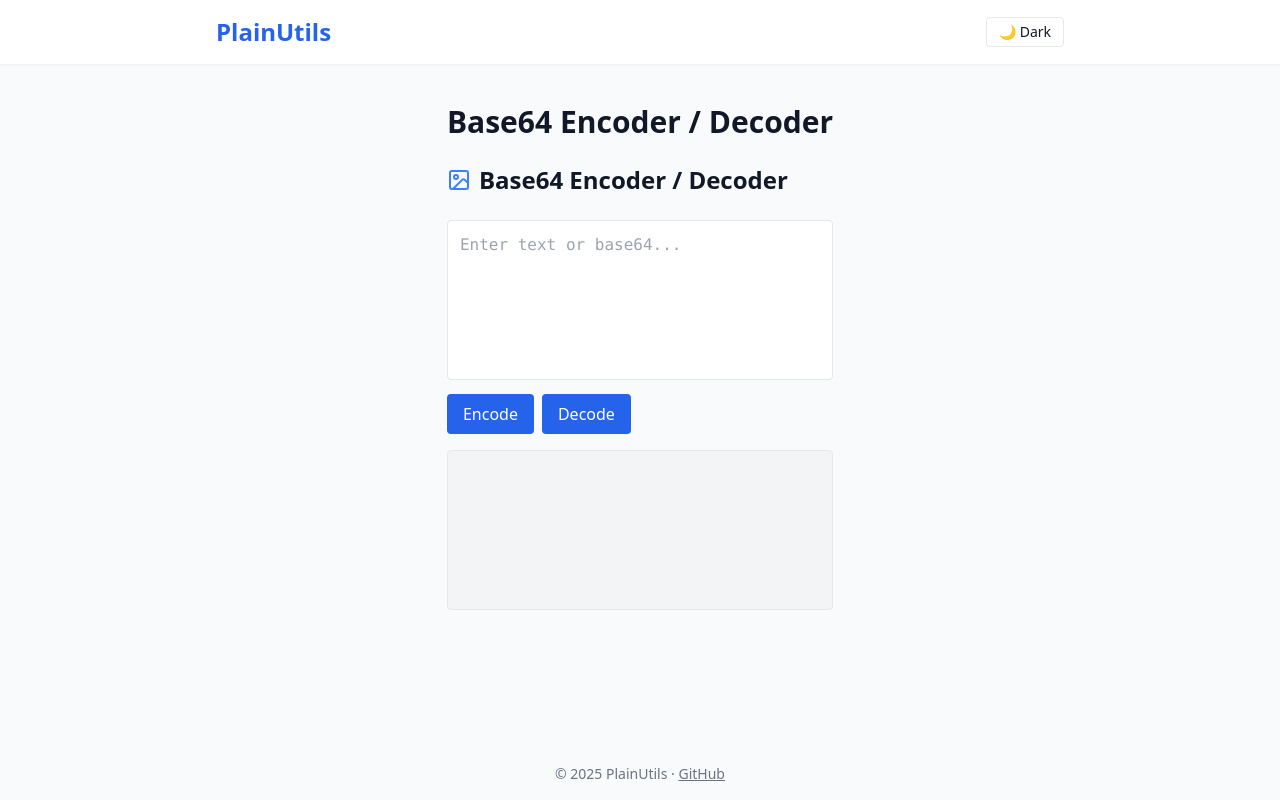
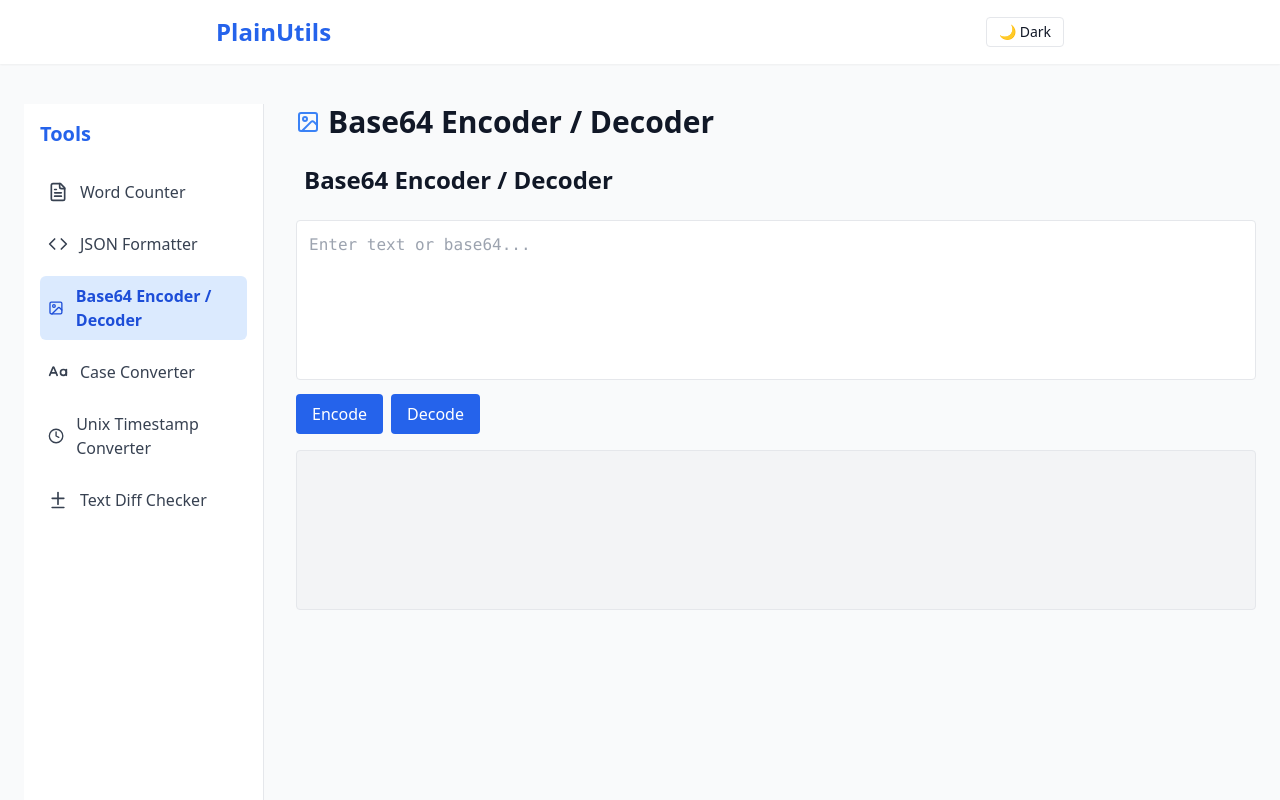
Before and after one commit to pingryte/plainutils, a Next.js app: page /tools/base64 in a window 1280 px wide. Shown: the top 800 px of the page. Built offline with nearby package versions, Linux system fonts and the light colour scheme.

Commit message:
Added tool switcher

```diff
--- a/components/Layout.js
+++ b/components/Layout.js
@@ -4,17 +4,56 @@ import { useRouter } from 'next/router';
 import DarkModeToggle from './DarkModeToggle';
 import { iconMap } from '../lib/iconMap';
 
+// ToolSwitcher component inside the same file for simplicity
+function ToolSwitcher() {
+  const router = useRouter();
+
+  const tools = [
+    { title: 'Word Counter', href: '/tools/word-counter' },
+    { title: 'JSON Formatter', href: '/tools/json-formatter' },
+    { title: 'Base64 Encoder / Decoder', href: '/tools/base64' },
+    { title: 'Case Converter', href: '/tools/case-converter' },
+    { title: 'Unix Timestamp Converter', href: '/tools/unix-timestamp' },
+    { title: 'Text Diff Checker', href: '/tools/text-diff' },
+  ];
+
+  return (
+    <nav className="w-60 min-h-screen bg-white dark:bg-gray-900 border-r border-gray-200 dark:border-gray-800 p-4 sticky top-0">
+      <h2 className="text-xl font-bold mb-6 text-blue-600 dark:text-blue-400">Tools</h2>
+      <ul className="space-y-3">
+        {tools.map(({ title, href }) => {
+          const isActive = router.pathname === href;
+          const Icon = iconMap[title];
+          return (
+            <li key={href}>
+              <Link
+                href={href}
+                className={`flex items-center gap-3 p-2 rounded-md ${isActive
+                  ? 'bg-blue-100 dark:bg-blue-900 text-blue-700 dark:text-blue-300 font-semibold'
+                  : 'text-gray-700 dark:text-gray-300 hover:bg-gray-100 dark:hover:bg-gray-800'
+                  }`}
+              >
+                {Icon && <Icon className="w-5 h-5" />}
+                {title}
+              </Link>
+            </li>
+          );
+        })}
+      </ul>
+    </nav>
+  );
+}
 
 export default function Layout({ title, children }) {
   const router = useRouter();
   const isHome = router.pathname === '/';
   const isToolPage = router.pathname.startsWith('/tools/');
   const toolSlug = isToolPage ? router.pathname.split('/').pop() : null;
-  const Icon = toolSlug ? iconMap[toolSlug] : null;
+  const Icon = title ? iconMap[title] : null;
 
   const formattedTitle = title || (
     toolSlug
-      ? toolSlug.replace(/-/g, ' ').replace(/\b\w/g, l => l.toUpperCase())
+      ? toolSlug.replace(/-/g, ' ').replace(/\b\w/g, (l) => l.toUpperCase())
       : 'PlainUtils'
   );
 
@@ -22,9 +61,15 @@ export default function Layout({ title, children }) {
     <div className="min-h-screen bg-gray-50 dark:bg-gray-950 text-gray-900 dark:text-gray-100 flex flex-col">
       <Head>
         <title>{formattedTitle}</title>
-        <meta name="description" content="PlainUtils – simple web tools for developers and everyday tasks" />
+        <meta
+          name="description"
+          content="PlainUtils – simple web tools for developers and everyday tasks"
+        />
         <meta property="og:title" content={formattedTitle} />
-        <meta property="og:description" content="PlainUtils – simple web tools for developers and everyday tasks" />
+        <meta
+          property="og:description"
+          content="PlainUtils – simple web tools for developers and everyday tasks"
+        />
         <meta property="og:type" content="website" />
         <meta property="og:url" content="https://plainutils.pingryte.com" />
         <meta property="og:image" content="https://plainutils.pingryte.com/og-image.png" />
@@ -40,7 +85,9 @@ export default function Layout({ title, children }) {
         </div>
       </header>
 
-      <main className="flex-1 px-6 py-10 max-w-4xl mx-auto">
+      <main className="flex w-full gap-8 px-6 py-10">
+        {isToolPage && <ToolSwitcher />}
+        <div className="flex-1 max-w-6xl mx-auto">
           {!isHome && (
             <div className="flex items-center gap-2 mb-6">
               {Icon && <Icon className="w-6 h-6 text-blue-500" />}
@@ -48,7 +95,9 @@ export default function Layout({ title, children }) {
             </div>
           )}
           {children}
+        </div>
       </main>
+
 
       <footer className="text-center text-gray-500 dark:text-gray-400 text-sm py-4">
         © 2025 PlainUtils ·{' '}
--- /dev/null
+++ b/components/ToolSwitcher.js
@@ -0,0 +1,42 @@
+import Link from 'next/link';
+import { useRouter } from 'next/router';
+import { iconMap } from '../lib/iconMap';
+
+const tools = [
+    { title: 'Word Counter', href: '/tools/word-counter' },
+    { title: 'JSON Formatter', href: '/tools/json-formatter' },
+    { title: 'Base64 Encoder / Decoder', href: '/tools/base64' },
+    { title: 'Case Converter', href: '/tools/case-converter' },
+    { title: 'Unix Timestamp Converter', href: '/tools/unix-timestamp' },
+    { title: 'Text Diff Checker', href: '/tools/text-diff' },
+];
+
+export default function ToolSwitcher() {
+    const router = useRouter();
+
+    return (
+        <nav className="w-60 min-h-screen bg-white dark:bg-gray-900 border-r border-gray-200 dark:border-gray-800 p-4 sticky top-0">
+            <h2 className="text-xl font-bold mb-6 text-blue-600 dark:text-blue-400">Tools</h2>
+            <ul className="space-y-3">
+                {tools.map(({ title, href }) => {
+                    const isActive = router.pathname === href;
+                    const Icon = iconMap[title];
+                    return (
+                        <li key={href}>
+                            <Link
+                                href={href}
+                                className={`flex items-center gap-3 p-2 rounded-md ${isActive
+                                        ? 'bg-blue-100 dark:bg-blue-900 text-blue-700 dark:text-blue-300 font-semibold'
+                                        : 'text-gray-700 dark:text-gray-300 hover:bg-gray-100 dark:hover:bg-gray-800'
+                                    }`}
+                            >
+                                {Icon && <Icon className="w-5 h-5" />}
+                                {title}
+                            </Link>
+                        </li>
+                    );
+                })}
+            </ul>
+        </nav>
+    );
+}
--- a/lib/iconMap.js
+++ b/lib/iconMap.js
@@ -8,10 +8,10 @@ import {
 } from 'lucide-react';
 
 export const iconMap = {
-  'Word Counter': <FileText className="w-6 h-6" />,
-  'JSON Formatter': <Code className="w-6 h-6" />,
-  'Base64 Encoder / Decoder': <ImageIcon className="w-6 h-6" />,
-  'Case Converter': <CaseSensitive className="w-6 h-6" />,
-  'Unix Timestamp Converter': <Clock className="w-6 h-6" />,
-  'Text Diff Checker': <Diff className="w-6 h-6" />,
+  'Word Counter': (props) => <FileText {...props} />,
+  'JSON Formatter': (props) => <Code {...props} />,
+  'Base64 Encoder / Decoder': (props) => <ImageIcon {...props} />,
+  'Case Converter': (props) => <CaseSensitive {...props} />,
+  'Unix Timestamp Converter': (props) => <Clock {...props} />,
+  'Text Diff Checker': (props) => <Diff {...props} />,
 };
```
Lines whose indentation alone changed are shown as unchanged.
